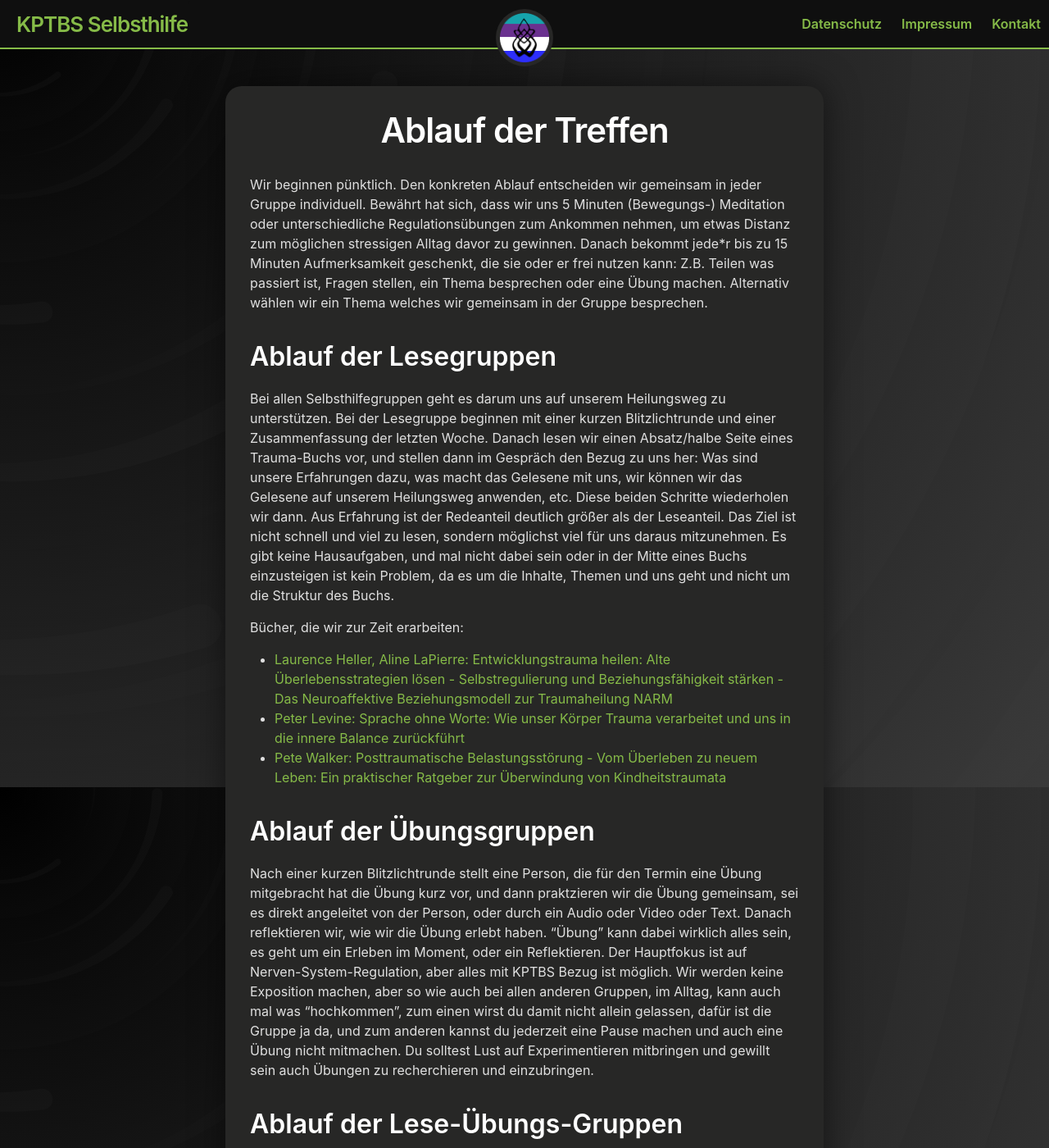
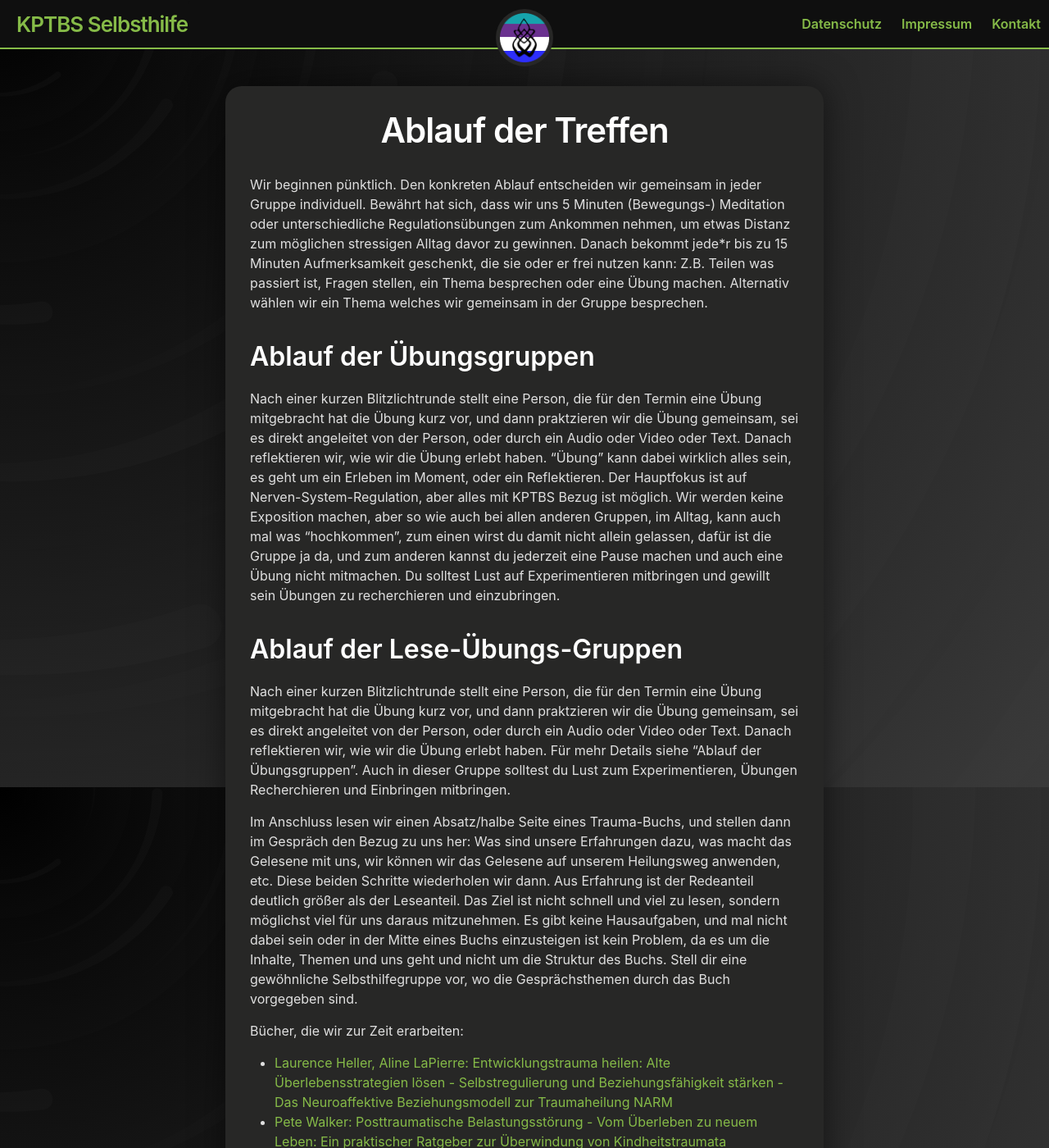
Before and after one commit to 3xz/k-ptbs, a Jekyll site: the page built from _posts/2023-07-12-ablauf.md, in a window 1280 px wide and 1400 px high. Shown: the whole window at 82% size. Built offline with Jekyll 4.4.1, drawn with Linux system fonts in a browser that asks for light colours; some of the changed text lies outside the part shown.

Commit message:
Update 2023-07-12-ablauf.md

```diff
--- a/_posts/2023-07-12-ablauf.md
+++ b/_posts/2023-07-12-ablauf.md
@@ -5,17 +5,19 @@ title: Ablauf der Treffen
 
 Wir beginnen pünktlich. Den konkreten Ablauf entscheiden wir gemeinsam in jeder Gruppe individuell. Bewährt hat sich, dass wir uns 5 Minuten (Bewegungs-) Meditation oder unterschiedliche Regulationsübungen zum Ankommen nehmen, um etwas Distanz zum möglichen stressigen Alltag davor zu gewinnen. Danach bekommt jede*r bis zu 15 Minuten Aufmerksamkeit geschenkt, die sie oder er frei nutzen kann: Z.B. Teilen was passiert ist, Fragen stellen, ein Thema besprechen oder eine Übung machen. Alternativ wählen wir ein Thema welches wir gemeinsam in der Gruppe besprechen.
 
-## Ablauf der Lesegruppen
-Bei allen Selbsthilfegruppen geht es darum uns auf unserem Heilungsweg zu unterstützen. Bei der Lesegruppe beginnen mit einer kurzen Blitzlichtrunde und einer Zusammenfassung der letzten Woche. Danach lesen wir einen Absatz/halbe Seite eines Trauma-Buchs vor, und stellen dann im Gespräch den Bezug zu uns her: Was sind unsere Erfahrungen dazu, was macht das Gelesene mit uns, wir können wir das Gelesene auf unserem Heilungsweg anwenden, etc. Diese beiden Schritte wiederholen wir dann. Aus Erfahrung ist der Redeanteil deutlich größer als der Leseanteil. Das Ziel ist nicht schnell und viel zu lesen, sondern möglichst viel für uns daraus mitzunehmen. Es gibt keine Hausaufgaben, und mal nicht dabei sein oder in der Mitte eines Buchs einzusteigen ist kein Problem, da es um die Inhalte, Themen und uns geht und nicht um die Struktur des Buchs.
+## Ablauf der Übungsgruppen
+Nach einer kurzen Blitzlichtrunde stellt eine Person, die für den Termin eine Übung mitgebracht hat die Übung kurz vor, und dann praktzieren wir die Übung gemeinsam, sei es direkt angeleitet von der Person, oder durch ein Audio oder Video oder Text. Danach reflektieren wir, wie wir die Übung erlebt haben. "Übung" kann dabei wirklich alles sein, es geht um ein Erleben im Moment, oder ein Reflektieren. Der Hauptfokus ist auf Nerven-System-Regulation, aber alles mit KPTBS Bezug ist möglich. Wir werden keine Exposition machen, aber so wie auch bei allen anderen Gruppen, im Alltag, kann auch mal was "hochkommen", zum einen wirst du damit nicht allein gelassen, dafür ist die Gruppe ja da, und zum anderen kannst du jederzeit eine Pause machen und auch eine Übung nicht mitmachen. Du solltest Lust auf Experimentieren mitbringen und gewillt sein Übungen zu recherchieren und einzubringen.
+
+## Ablauf der Lese-Übungs-Gruppen
+Nach einer kurzen Blitzlichtrunde stellt eine Person, die für den Termin eine Übung mitgebracht hat die Übung kurz vor, und dann praktzieren wir die Übung gemeinsam, sei es direkt angeleitet von der Person, oder durch ein Audio oder Video oder Text. Danach reflektieren wir, wie wir die Übung erlebt haben. Für mehr Details siehe "Ablauf der Übungsgruppen". Auch in dieser Gruppe solltest du Lust zum Experimentieren, Übungen Recherchieren und Einbringen mitbringen.
+
+Im Anschluss lesen wir einen Absatz/halbe Seite eines Trauma-Buchs, und stellen dann im Gespräch den Bezug zu uns her: Was sind unsere Erfahrungen dazu, was macht das Gelesene mit uns, wir können wir das Gelesene auf unserem Heilungsweg anwenden, etc. Diese beiden Schritte wiederholen wir dann. Aus Erfahrung ist der Redeanteil deutlich größer als der Leseanteil. Das Ziel ist nicht schnell und viel zu lesen, sondern möglichst viel für uns daraus mitzunehmen. Es gibt keine Hausaufgaben, und mal nicht dabei sein oder in der Mitte eines Buchs einzusteigen ist kein Problem, da es um die Inhalte, Themen und uns geht und nicht um die Struktur des Buchs. Stell dir eine gewöhnliche Selbsthilfegruppe vor, wo die Gesprächsthemen durch das Buch vorgegeben sind.
 
 Bücher, die wir zur Zeit erarbeiten:
 
 - [Laurence Heller, Aline LaPierre: Entwicklungstrauma heilen: Alte Überlebensstrategien lösen - Selbstregulierung und Beziehungsfähigkeit stärken - Das Neuroaffektive Beziehungsmodell zur Traumaheilung NARM](https://www.amazon.de/dp/3466309220/)
-- [Peter Levine: Sprache ohne Worte: Wie unser Körper Trauma verarbeitet und uns in die innere Balance zurückführt](https://www.amazon.de/dp/3466309182/)
 - [Pete Walker: Posttraumatische Belastungsstörung - Vom Überleben zu neuem Leben: Ein praktischer Ratgeber zur Überwindung von Kindheitstraumata](https://www.amazon.de/dp/3962570756/)
 
-## Ablauf der Übungsgruppen
-Nach einer kurzen Blitzlichtrunde stellt eine Person, die für den Termin eine Übung mitgebracht hat die Übung kurz vor, und dann praktzieren wir die Übung gemeinsam, sei es direkt angeleitet von der Person, oder durch ein Audio oder Video oder Text. Danach reflektieren wir, wie wir die Übung erlebt haben. "Übung" kann dabei wirklich alles sein, es geht um ein Erleben im Moment, oder ein Reflektieren. Der Hauptfokus ist auf Nerven-System-Regulation, aber alles mit KPTBS Bezug ist möglich. Wir werden keine Exposition machen, aber so wie auch bei allen anderen Gruppen, im Alltag, kann auch mal was "hochkommen", zum einen wirst du damit nicht allein gelassen, dafür ist die Gruppe ja da, und zum anderen kannst du jederzeit eine Pause machen und auch eine Übung nicht mitmachen. Du solltest Lust auf Experimentieren mitbringen und gewillt sein auch Übungen zu recherchieren und einzubringen.
+Bücher, die wir bereits gelesen haben:
 
-## Ablauf der Lese-Übungs-Gruppen
-Nach der Blitzlichtrunde erarbeiten wir Abschnitte in einem Buch, siehe "Ablauf der Lesegruppen". Im Anschluss integrieren wir das neue Wissen mit einer Übung, siehe "Ablauf der Übungsgruppen". Auch hier solltest du Lust zum Experimentieren, Übungen Recherchieren und Einbringen mitbringen.
+- [Peter Levine: Sprache ohne Worte: Wie unser Körper Trauma verarbeitet und uns in die innere Balance zurückführt](https://www.amazon.de/dp/3466309182/)
```
